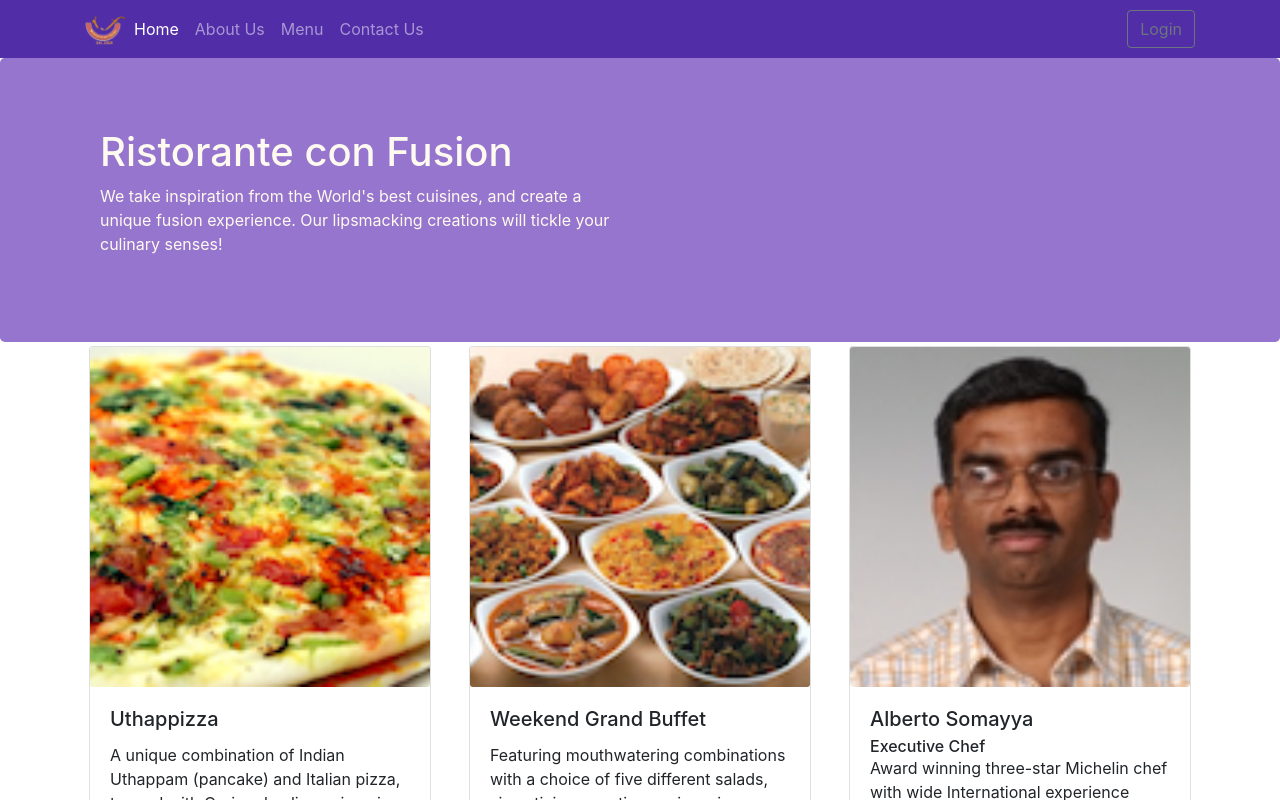
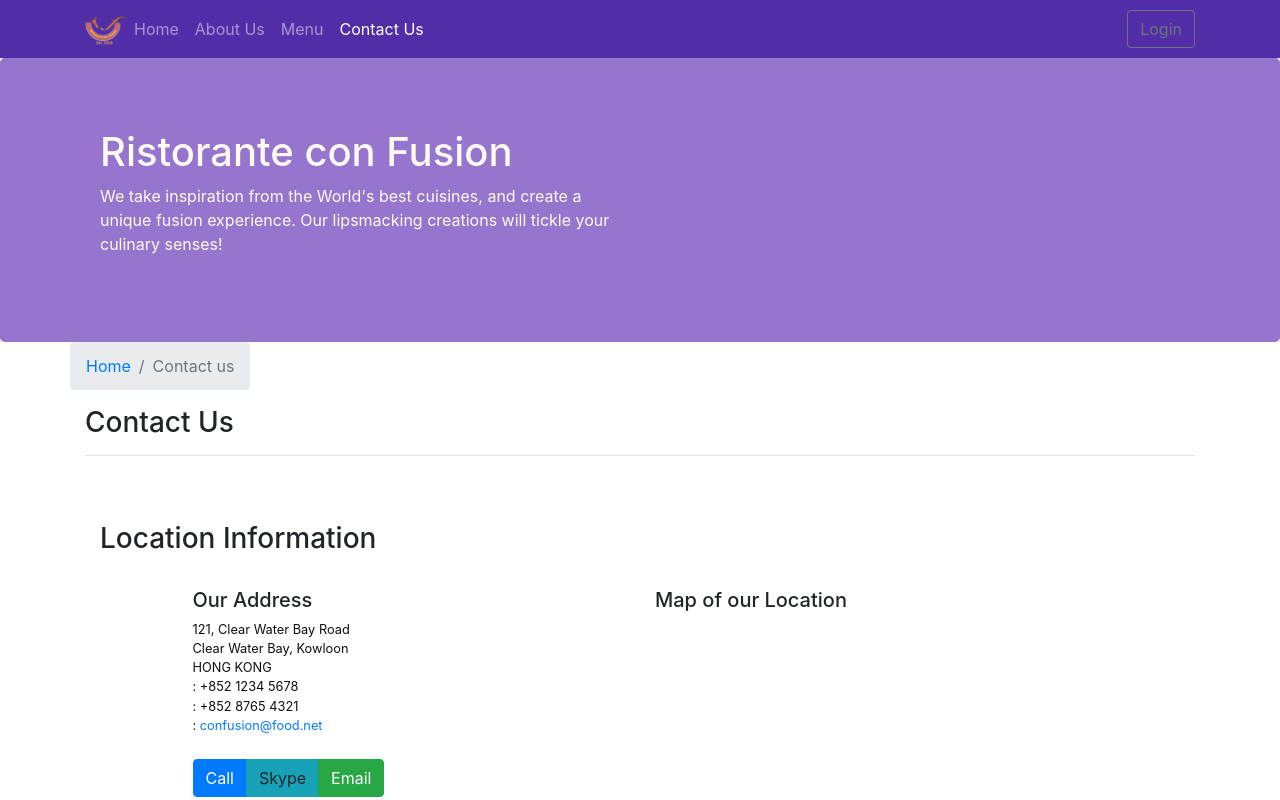
Before and after one commit to Sedki-Sghairi/confusion, a React (Create React App) app: page /contactus in a window 1280 px wide. Before the commit this address led to /home. Shown: the top 800 px of the page. Built offline with nearby package versions, Linux system fonts and the light colour scheme; the HTML template or start-up script is replaced by a standard one.

Commit message:
intro to redux

```diff
--- a/package.json
+++ b/package.json
@@ -5,16 +5,18 @@
   "dependencies": {
     "@testing-library/jest-dom": "^5.11.6",
     "@testing-library/react": "^11.2.2",
-    "@testing-library/user-event": "^12.5.0",
+    "@testing-library/user-event": "^12.6.0",
     "bootstrap": "^4.0.0",
     "bootstrap-social": "^5.1.1",
     "font-awesome": "^4.7.0",
     "react": "^17.0.1",
     "react-dom": "^17.0.1",
     "react-popper": "^0.9.2",
-    "react-router-dom": "^4.2.2",
+    "react-redux": "^5.1.2",
+    "react-router-dom": "^4.3.1",
     "react-scripts": "4.0.1",
     "reactstrap": "^5.0.0",
+    "redux": "^3.7.2",
     "web-vitals": "^0.2.4"
   },
   "scripts": {
--- a/src/App.js
+++ b/src/App.js
@@ -2,15 +2,31 @@ import './App.css';
 import { Component } from 'react';
 import Main from './components/MainComponent';
 import { BrowserRouter } from 'react-router-dom';
+// import { Provider } from 'react-redux'
+// import {createStore} from 'redux';
+// import { Reducer, initialState } from './redux/reducer'
+
+// const store = createStore(
+//   Reducer, // reducer
+//   initialState, // our initialState
+// );
+
+import { Provider } from 'react-redux';
+import { ConfigureStore } from './redux/configureStore';
+
+const store = ConfigureStore();
+
 
 class App extends Component {
   render(){
     return (
-      <BrowserRouter>
-      <div className="App">
-      <Main/>
-      </div>
-      </BrowserRouter>
+      <Provider store={store}>
+        <BrowserRouter>
+          <div className="App">
+            <Main/>
+          </div>
+        </BrowserRouter>
+      </Provider>
     );
   }
 }
--- a/src/components/HeaderComponent.js
+++ b/src/components/HeaderComponent.js
@@ -47,13 +47,13 @@ export default class Header extends Component {
                                 <NavLink className="nav-link"  to='/home'><span className="fa fa-home fa-lg"></span> Home</NavLink>
                             </NavItem>
                             <NavItem>
-                                <NavLink className="nav-link" to='/about'><span className="fa fa-info fa-lg"></span> About Us</NavLink>
+                                <NavLink className="nav-link" to='/aboutus'><span className="fa fa-info fa-lg"></span> About Us</NavLink>
                             </NavItem>
                             <NavItem>
                                 <NavLink className="nav-link"  to='/menu'><span className="fa fa-list fa-lg"></span> Menu</NavLink>
                             </NavItem>
                             <NavItem>
-                                <NavLink className="nav-link" to='/contact'><span className="fa fa-address-card fa-lg"></span> Contact Us</NavLink>
+                                <NavLink className="nav-link" to='/contactus'><span className="fa fa-address-card fa-lg"></span> Contact Us</NavLink>
                             </NavItem>
                             </Nav>
                             <Nav className="ml-auto" navbar>
--- a/src/components/MainComponent.js
+++ b/src/components/MainComponent.js
@@ -1,70 +1,67 @@
 import React, { Component } from 'react';
 import Menu from './MenuComponent';
 import Contact from './ContactComponent'
-import { DISHES } from '../shared/dishes';
 
 import Header from './HeaderComponent';
 import Footer from './FooterComponent';
 import Home from './HomeComponent'
 import About from './AboutCompoent'
-import { Switch, Route, Redirect } from 'react-router-dom'
-import { COMMENTS } from '../shared/comments'
-import { LEADERS } from '../shared/leaders'
-import { PROMOTIONS } from '../shared/promotions'
 import DishDetail from './DishdetailComponent';
+import { Switch, Route, Redirect, withRouter} from 'react-router-dom'
+import { connect } from 'react-redux'
 
+
+const mapStateToProps = state => {
+  return {
+    dishes: state.dishes,
+    comments: state.comments,
+    promotions: state.promotions,
+    leaders: state.leaders
+  }
+}
 
 class Main extends Component {
 
   constructor(props) {
     super(props);
-    this.state = {
-        dishes: DISHES,
-        comments: COMMENTS,
-        promotions: PROMOTIONS,
-        leaders: LEADERS
-    };
+
   }
-
 
   render() {
     const HomePage = () => {
       return(
           <Home
-          dish ={
-          this.state.dishes.filter((dish) => dish.featured)[0]
-          }
-          promotion ={
-          this.state.promotions.filter((promotion) => promotion.featured)[0]
-          }
-          leader ={
-          this.state.leaders.filter((leader) => leader.featured)[0]
-          }
+              dish={this.props.dishes.filter((dish) => dish.featured)[0]}
+              promotion={this.props.promotions.filter((promo) => promo.featured)[0]}
+              leader={this.props.leaders.filter((leader) => leader.featured)[0]}
           />
       );
     }
-    const dishWithId = ({match}) => {
+
+    const DishWithId = ({match}) => {
       return(
-        <DishDetail dish={this.state.dishes.filter((dish) => dish.id === parseInt( match.params.dishId, 10))[0]}
-          comments={ this.state.comments.filter((comment) => comment.dishId === parseInt( match.params.dishId, 10))}
-        />
-      )
-    }
+          <DishDetail dish={this.props.dishes.filter((dish) => dish.id === parseInt(match.params.dishId,10))[0]}
+            comments={this.props.comments.filter((comment) => comment.dishId === parseInt(match.params.dishId,10))} />
+      );
+    };
+
     return (
       <div>
-        <Header></Header>
-        <Switch>
-              <Route path='/about' component={() => <About leaders ={this.state.leaders}/>}/>
+        <Header />
+        <div>
+          <Switch>
               <Route path='/home' component={HomePage} />
-              <Route exact path='/menu' component={() => <Menu dishes={this.state.dishes} />} />
-              <Route path='/menu/:dishId' component={ dishWithId }/>
-              <Route exact path='/contact' component={ Contact } />
+              <Route exact path='/aboutus' component={() => <About leaders={this.props.leaders} />} />} />
+              <Route exact path='/menu' component={() => <Menu dishes={this.props.dishes} />} />
+              <Route path='/menu/:dishId' component={DishWithId} />
+              <Route exact path='/contactus' component={Contact} />
               <Redirect to="/home" />
           </Switch>
-        <Footer/>
+        </div>
+        <Footer />
       </div>
     );
   }
 }
 
-export default Main;
+export default withRouter(connect(mapStateToProps)(Main));
--- /dev/null
+++ b/src/redux/configureStore.js
@@ -0,0 +1,11 @@
+import {createStore} from 'redux';
+import { Reducer, initialState } from './reducer'
+
+export const ConfigureStore = () => {
+    const store = createStore(
+        Reducer, // reducer
+        initialState, // our initialState
+    );
+
+    return store;
+}
--- /dev/null
+++ b/src/redux/reducer.js
@@ -0,0 +1,15 @@
+import { DISHES } from '../shared/dishes';
+import { COMMENTS } from '../shared/comments';
+import { PROMOTIONS } from '../shared/promotions';
+import { LEADERS } from '../shared/leaders';
+
+export const initialState = {
+    dishes: DISHES,
+    comments: COMMENTS,
+    promotions: PROMOTIONS,
+    leaders: LEADERS
+};
+
+export const Reducer = (state = initialState, action) => {
+    return state;
+};
```
Also changed, not shown: 2 other files (tests, documents, lock files or other folders).
